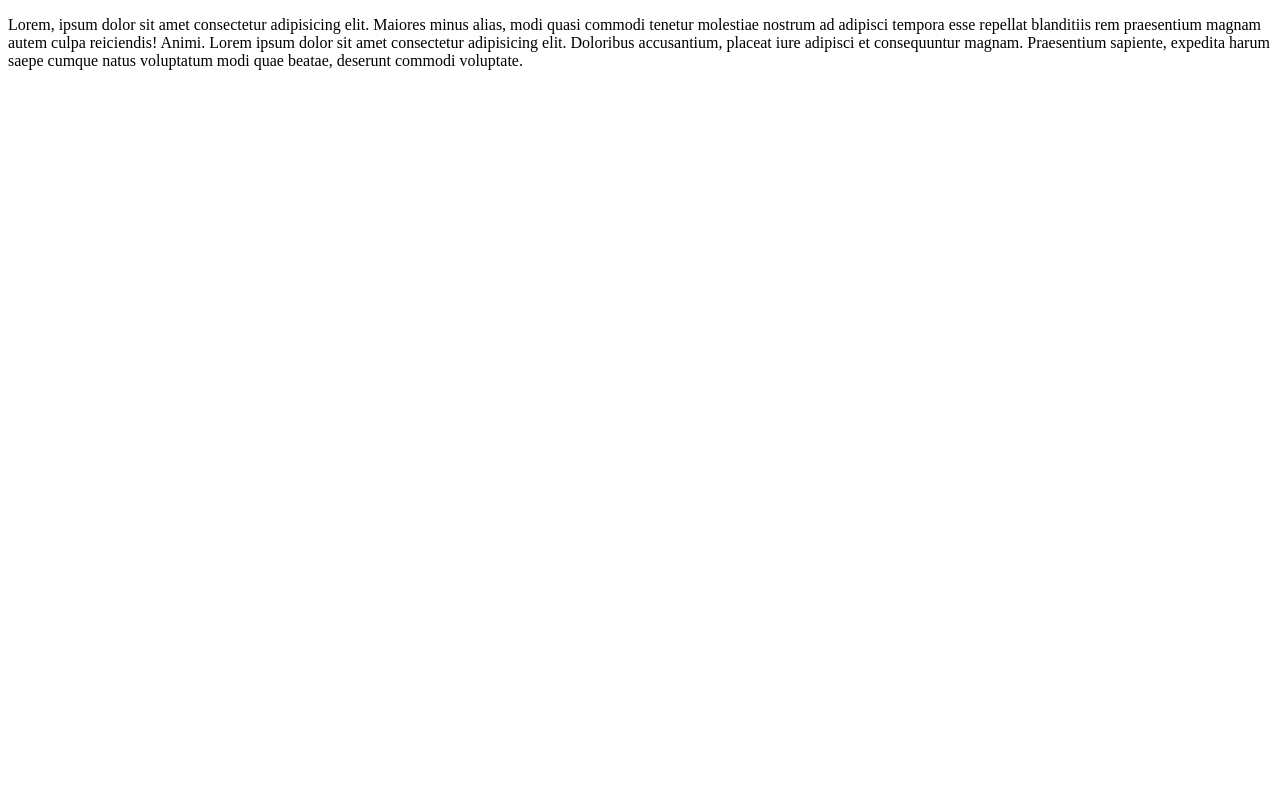
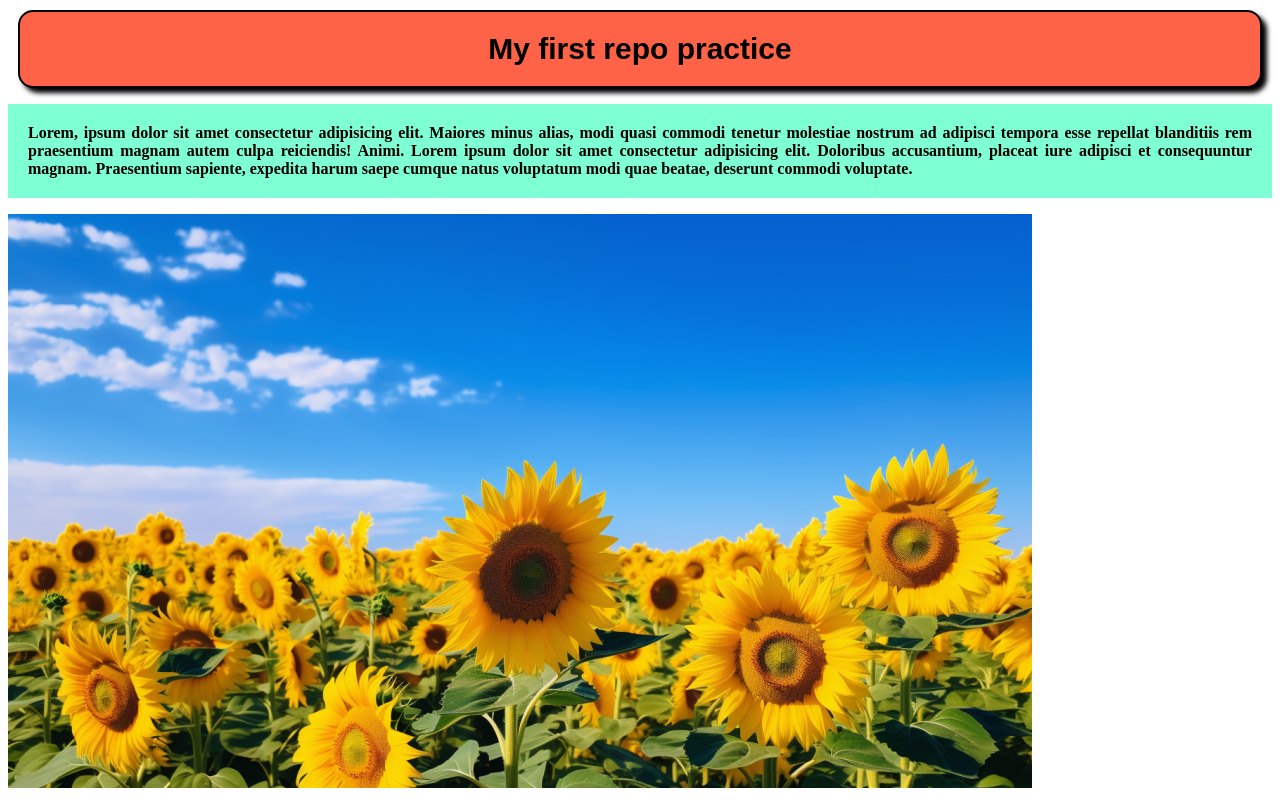
Before and after one commit to kingofdev-sujon/my-first-project, a plain HTML site: page index.html in a window 1280 px wide. Drawn offline with Linux system fonts and the light colour scheme.

Commit message:
added img and border

```diff
--- a/index.html
+++ b/index.html
@@ -4,10 +4,16 @@
     <meta charset="UTF-8">
     <meta name="viewport" content="width=device-width, initial-scale=1.0">
     <title>First Git Repo</title>
+    <link rel="stylesheet" href="style.css">
 </head>
 <body>
-    <p>Lorem, ipsum dolor sit amet consectetur adipisicing elit. Maiores minus alias, modi quasi commodi tenetur molestiae nostrum ad adipisci tempora esse repellat blanditiis rem praesentium magnam autem culpa reiciendis! Animi.
+    <div class="head">
+        <h1>My first repo practice</h1>
+    </div>
+    <p class="pera">Lorem, ipsum dolor sit amet consectetur adipisicing elit. Maiores minus alias, modi quasi commodi tenetur molestiae nostrum ad adipisci tempora esse repellat blanditiis rem praesentium magnam autem culpa reiciendis! Animi.
     Lorem ipsum dolor sit amet consectetur adipisicing elit. Doloribus accusantium, placeat iure adipisci et consequuntur magnam. Praesentium sapiente, expedita harum saepe cumque natus voluptatum modi quae beatae, deserunt commodi voluptate.
     </p>
+    <img src="images/flower.webp" alt="a flower">
+
 </body>
 </html>
--- /dev/null
+++ b/style.css
@@ -0,0 +1,19 @@
+.head{
+
+    background-color: tomato;
+    margin: 10px;
+    text-align: center;
+    border: 2px solid black;
+    border-radius: 15px;
+    font-size: 15px;
+    font-family: Arial, Helvetica, sans-serif;
+    box-shadow: 5px 5px 5px black ;
+
+}
+.pera{
+    background-color: aquamarine;
+    margin: none;
+    padding: 20px;
+    text-align: justify;
+    font-weight: bold;
+}
```
Also changed, not shown: images/flower.webp (added).
